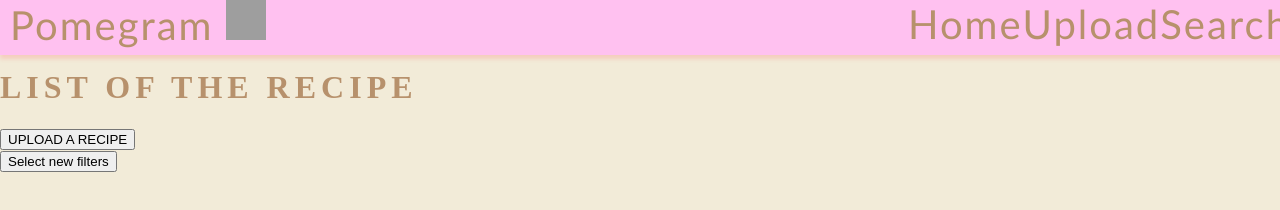
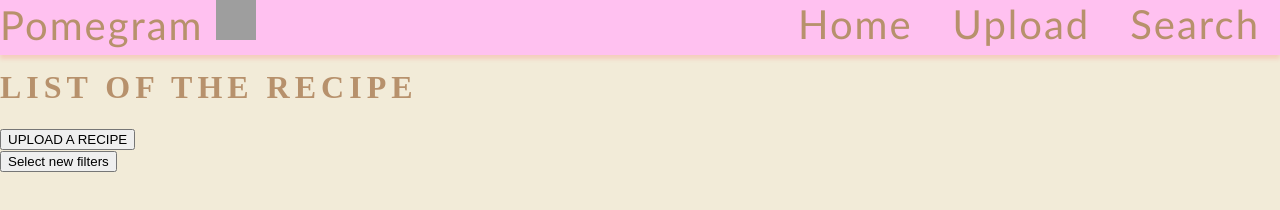
Before and after one commit to WebProgrammingSp2022/CS4-FoodBlog2, a website: page public/views/list.html in a window 1280 px wide. Drawn offline with nearby package versions, Linux system fonts and the light colour scheme; grey boxes are pictures that could not be loaded; files whose address does not match are found by name.

Commit message:
topnav
topnav properly spaced out

```diff
--- a/public/views/style.css
+++ b/public/views/style.css
@@ -9,6 +9,7 @@ font-family: "Playfair Display";
 letter-spacing: 5px;
 }
 .barItem {
+  padding: 0 20px;
   float: right;
   text-decoration: none;
   color: rgb(183, 145, 108);
@@ -27,7 +28,6 @@ letter-spacing: 5px;
   top: 0;
   margin: 0%;
   margin-right: 0;
-  padding: 0 10px;
 }
 header {
   max-width:1600px;
```
